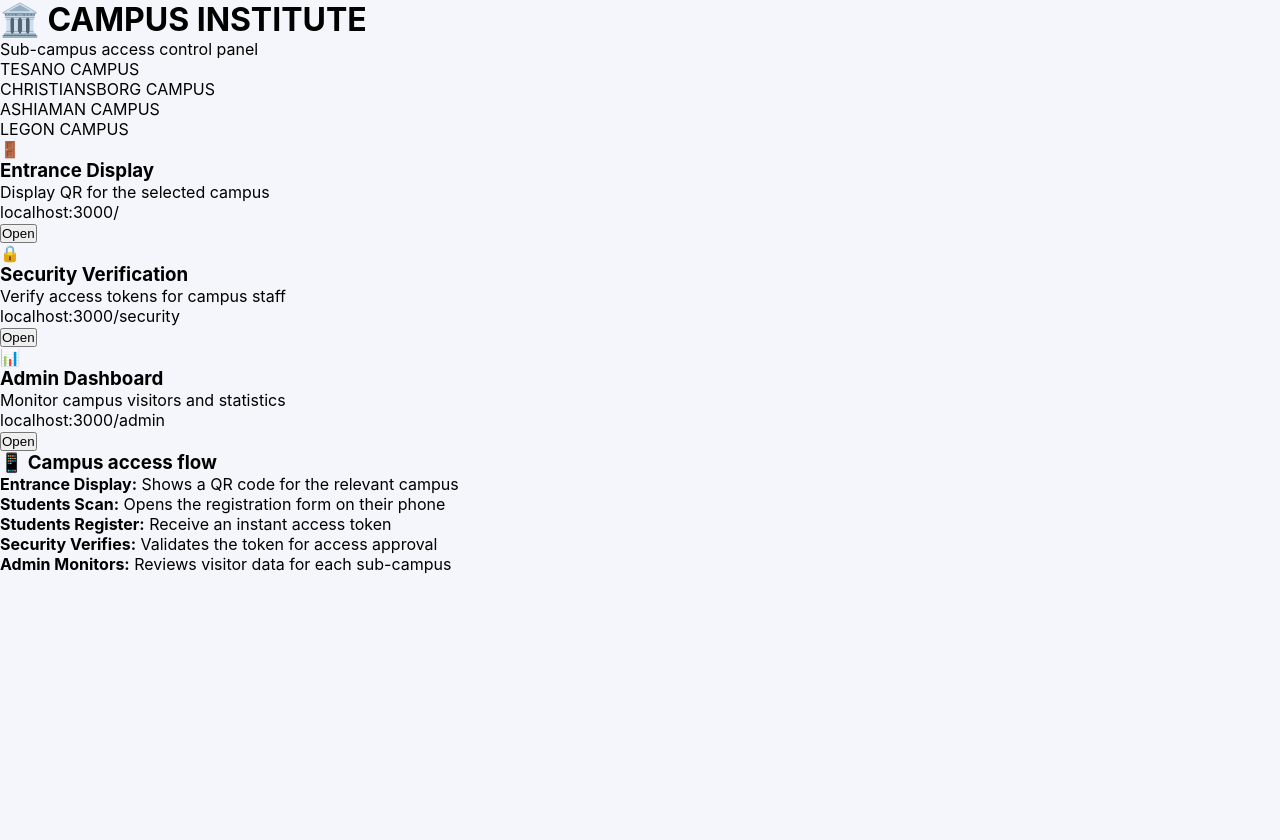
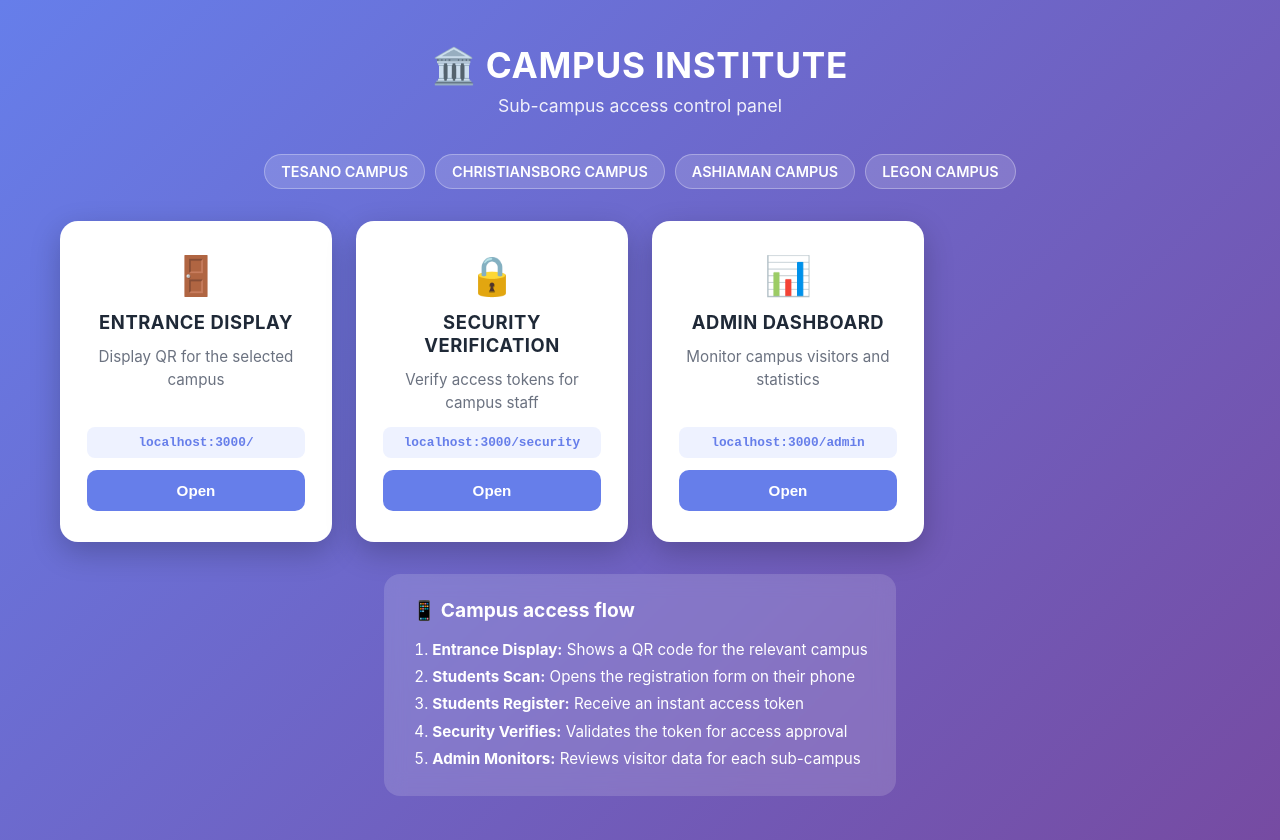
Before and after one commit to kojowallet01/patron-housing-access, a React (Vite) app: page /home in a window 1280 px wide. Before the commit the page ends 800 px from the top, so only its background shows below. Built offline with nearby package versions, Linux system fonts and the light colour scheme.

Commit message:
Add missing styles for campus selector cards in a horizontal row

```diff
--- a/src/index.css
+++ b/src/index.css
@@ -1507,3 +1507,176 @@ tr:hover {
     padding: 6px 12px;
   }
 }
+
+/* ===== CAMPUS SELECTOR / HOME CARDS ===== */
+.home-page {
+  background: linear-gradient(135deg, #667eea 0%, #764ba2 100%);
+  color: white;
+}
+
+.home-header {
+  text-align: center;
+  padding: 44px 20px 8px;
+}
+
+.home-header h1 {
+  font-size: 2.2rem;
+  margin-bottom: 8px;
+  letter-spacing: 0.02em;
+}
+
+.home-header p {
+  font-size: 1.1rem;
+  opacity: 0.9;
+}
+
+.home-content {
+  flex: 1;
+  display: flex;
+  flex-direction: column;
+  align-items: center;
+  justify-content: center;
+  padding: 30px 20px 44px;
+  gap: 32px;
+}
+
+.home-campus-list {
+  display: flex;
+  flex-wrap: wrap;
+  justify-content: center;
+  gap: 10px;
+}
+
+.campus-badge {
+  background: rgba(255, 255, 255, 0.15);
+  border: 1px solid rgba(255, 255, 255, 0.3);
+  padding: 8px 16px;
+  border-radius: 20px;
+  font-weight: 600;
+  font-size: 0.9rem;
+}
+
+.page-grid {
+  display: grid;
+  grid-template-columns: repeat(4, minmax(0, 1fr));
+  gap: 24px;
+  width: 100%;
+  max-width: 1160px;
+}
+
+.page-card {
+  background: white;
+  color: #1f2937;
+  border-radius: 18px;
+  padding: 28px 24px;
+  box-shadow: 0 10px 30px rgba(0, 0, 0, 0.22);
+  display: flex;
+  flex-direction: column;
+  gap: 12px;
+  cursor: pointer;
+  transition: transform 0.2s ease, box-shadow 0.2s ease;
+  border: 3px solid transparent;
+  min-height: 260px;
+}
+
+.page-card:hover {
+  transform: translateY(-4px);
+  box-shadow: 0 16px 40px rgba(0, 0, 0, 0.28);
+}
+
+.page-card.selected-campus {
+  border-color: #28a745;
+  box-shadow: 0 0 0 3px rgba(40, 167, 69, 0.35), 0 16px 40px rgba(0, 0, 0, 0.28);
+}
+
+.page-icon {
+  font-size: 2.4rem;
+  text-align: center;
+}
+
+.page-card h3 {
+  font-size: 1.15rem;
+  font-weight: 700;
+  color: #1f2937;
+  text-align: center;
+  line-height: 1.25;
+  text-transform: uppercase;
+  letter-spacing: 0.03em;
+}
+
+.page-card p {
+  color: #6b7280;
+  font-size: 0.95rem;
+  line-height: 1.5;
+  text-align: center;
+  flex: 1;
+}
+
+.page-url {
+  font-family: monospace;
+  font-size: 0.8rem;
+  color: #667eea;
+  background: #eef2ff;
+  border-radius: 8px;
+  padding: 8px 10px;
+  text-align: center;
+  word-break: break-word;
+  font-weight: 600;
+}
+
+.page-btn {
+  width: 100%;
+  padding: 12px;
+  border: none;
+  border-radius: 10px;
+  background: #667eea;
+  color: white;
+  font-size: 0.95rem;
+  font-weight: 600;
+  cursor: pointer;
+  transition: background 0.2s ease;
+}
+
+.page-btn:hover {
+  background: #5568d3;
+}
+
+.home-info {
+  background: rgba(255, 255, 255, 0.15);
+  backdrop-filter: blur(10px);
+  border-radius: 16px;
+  padding: 24px 28px;
+  max-width: 700px;
+}
+
+.home-info h3 {
+  font-size: 1.2rem;
+  margin-bottom: 14px;
+}
+
+.home-info ol {
+  margin: 0;
+  padding-left: 20px;
+  line-height: 1.8;
+  font-size: 0.95rem;
+}
+
+@media (max-width: 1000px) {
+  .page-grid {
+    grid-template-columns: repeat(2, minmax(0, 1fr));
+  }
+}
+
+@media (max-width: 560px) {
+  .page-grid {
+    grid-template-columns: 1fr;
+  }
+
+  .home-header h1 {
+    font-size: 1.6rem;
+  }
+
+  .page-card {
+    min-height: auto;
+  }
+}
```
